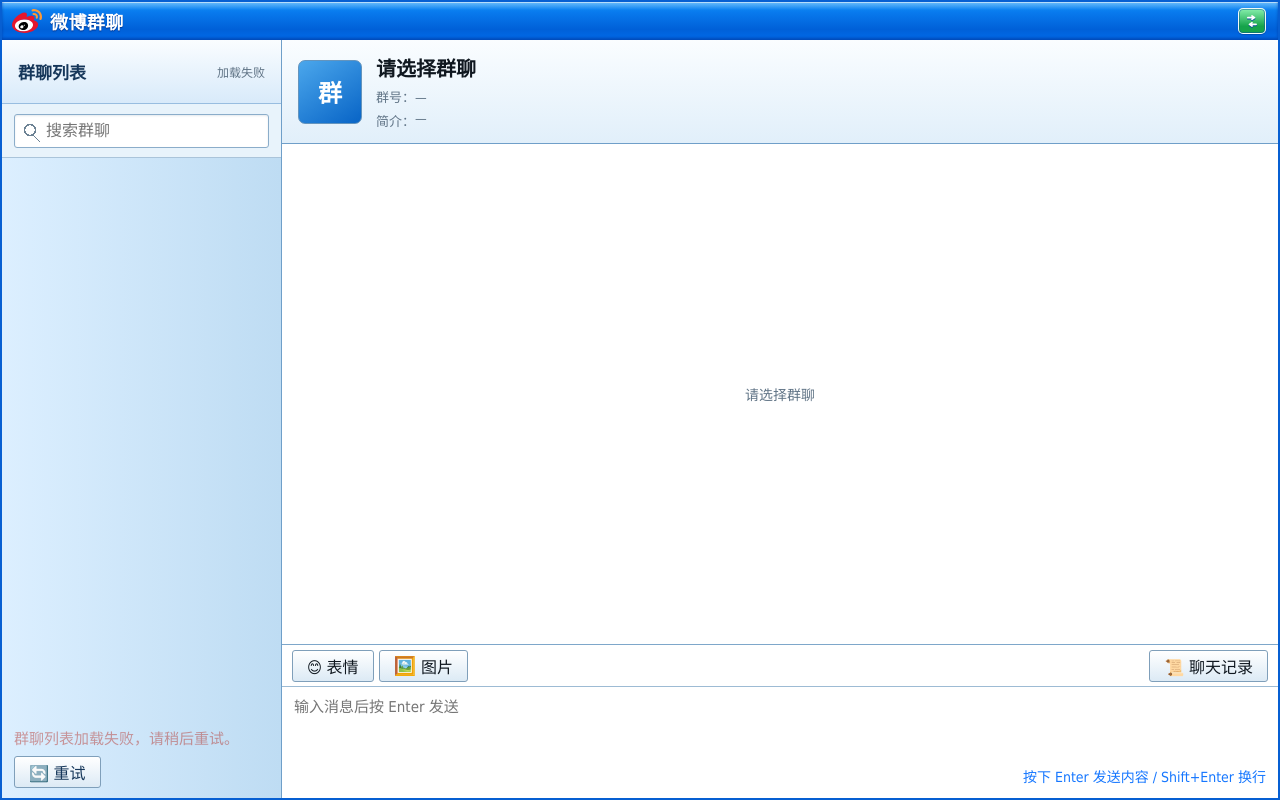
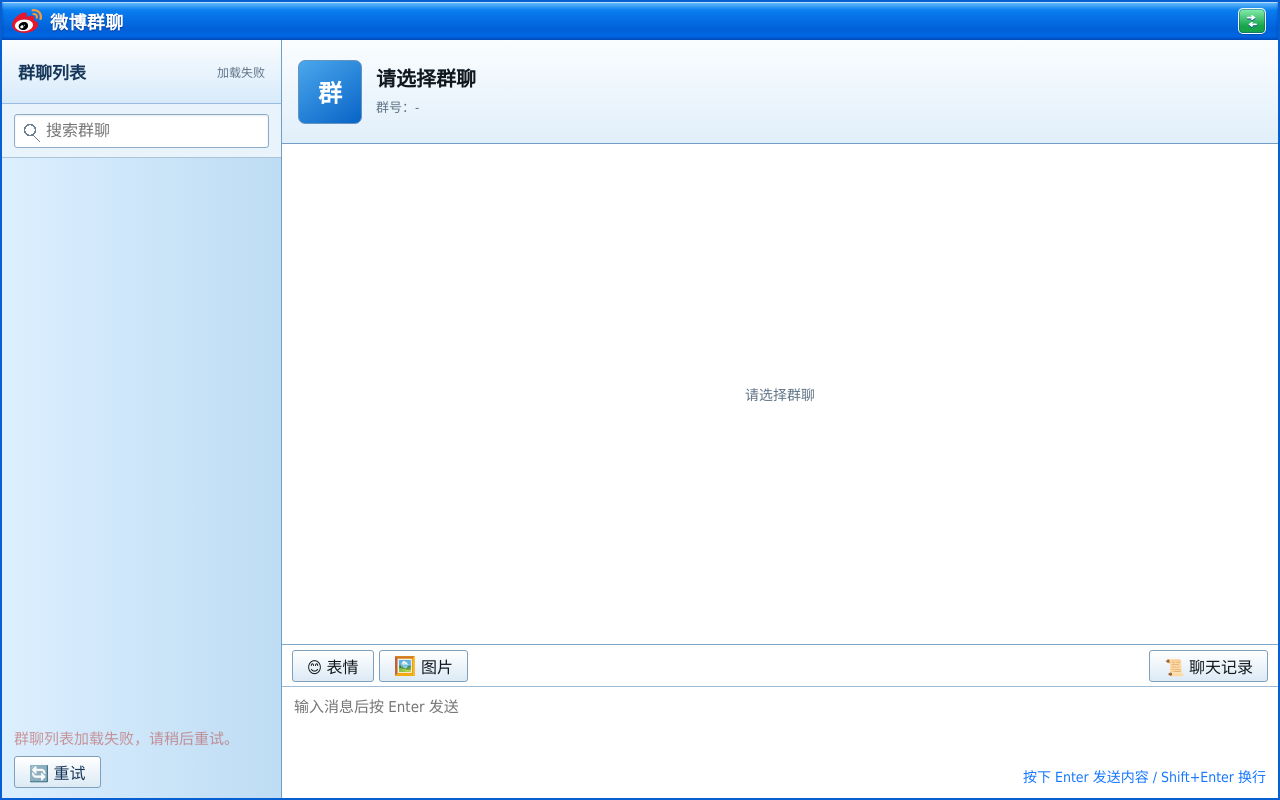
Before and after one commit to findxyz/vb-weibo-plus, a plain HTML site: page src/main/resources/static/chat/index.html in a window 1280 px wide. Drawn offline with Linux system fonts and the light colour scheme; no server answers.

Commit message:
style(chat): 移除群简介显示，人群与消息数移至群号下方

```diff
--- a/src/main/resources/static/chat/chat.css
+++ b/src/main/resources/static/chat/chat.css
@@ -378,9 +378,8 @@
   font-size: 20px;
 }
 
-.group-title-line span,
 .group-number,
-.group-notice {
+#current-size {
   color: var(--muted);
   font-size: 13px;
 }
@@ -398,17 +397,6 @@
   0% { background: rgb(199 255 184 / 0.65); }
   96.67% { background: rgb(199 255 184 / 0.65); }
   100% { background: transparent; }
-}
-
-.group-notice {
-  min-width: 0;
-  display: flex;
-}
-
-#current-notice {
-  overflow: hidden;
-  text-overflow: ellipsis;
-  white-space: nowrap;
 }
 
 .messages-shell {
--- a/src/main/resources/static/chat/chat.js
+++ b/src/main/resources/static/chat/chat.js
@@ -21,7 +21,6 @@
     currentGroup: document.querySelector("#current-group"),
     currentSize: document.querySelector("#current-size"),
     currentId: document.querySelector("#current-id"),
-    currentNotice: document.querySelector("#current-notice"),
     currentAvatar: document.querySelector("#current-group-avatar"),
     messages: document.querySelector("#messages"),
     messagesState: document.querySelector("#messages-state"),
@@ -721,7 +720,6 @@
     elements.currentGroup.textContent = group.name || `群聊 ${group.gid}`;
     updateCurrentGroupHeader();
     elements.currentId.textContent = String(group.gid);
-    elements.currentNotice.textContent = group.summary || "暂无简介";
     elements.historyOpen.disabled = false;
     elements.emojiPickerOpen.disabled = false;
     elements.imagePickerOpen.disabled = false;
--- a/src/main/resources/static/chat/index.html
+++ b/src/main/resources/static/chat/index.html
@@ -48,12 +48,9 @@
           <div class="group-summary">
             <div class="group-title-line">
               <h2 id="current-group">请选择群聊</h2>
-              <span id="current-size"></span>
             </div>
-            <div class="group-number">群号：<span id="current-id">—</span></div>
-            <div class="group-notice">
-              <span>简介：</span><span id="current-notice">—</span>
-            </div>
+            <div class="group-number">群号：<span id="current-id">-</span></div>
+            <div id="current-size"></div>
           </div>
         </header>
 
```
